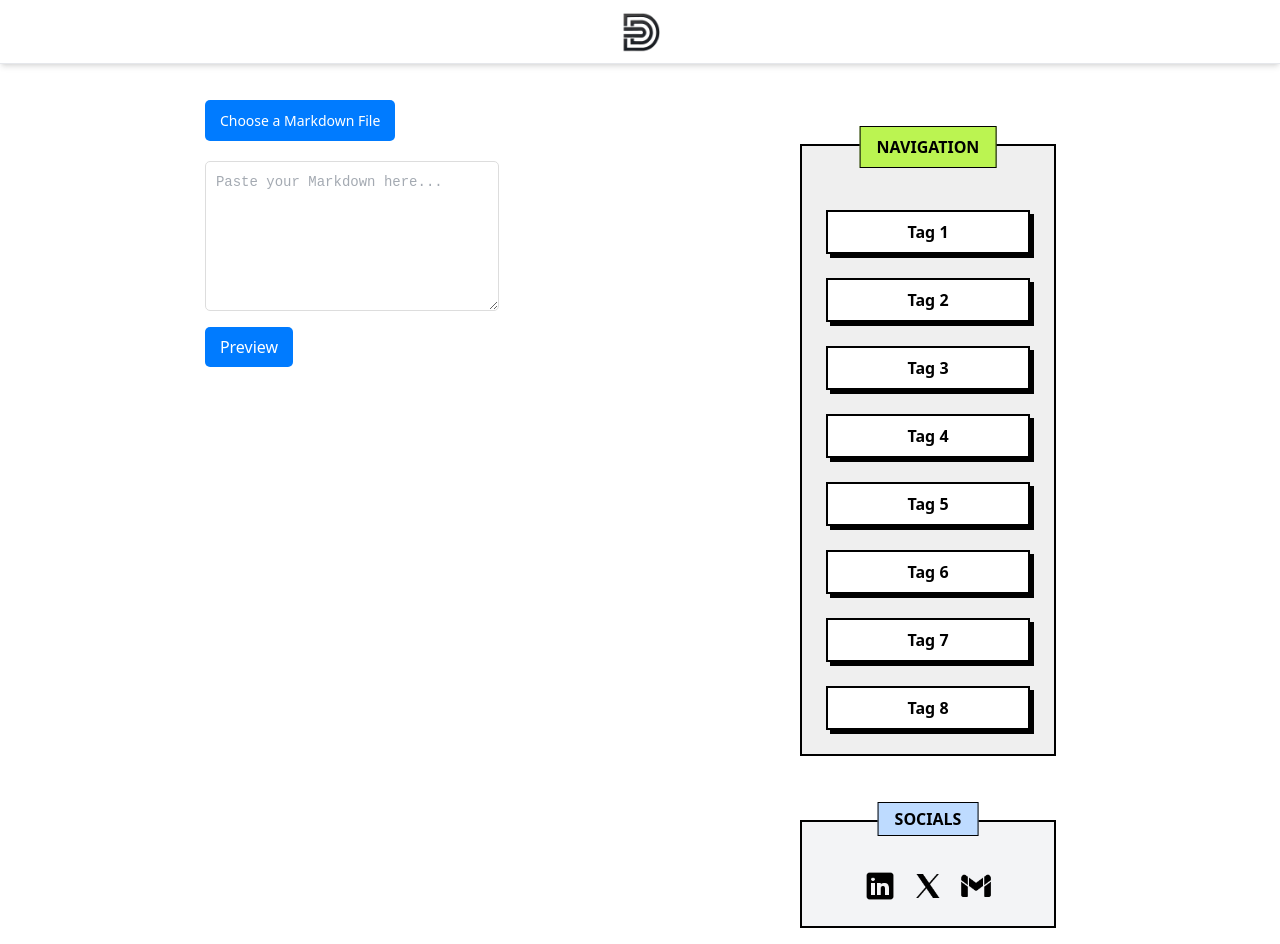
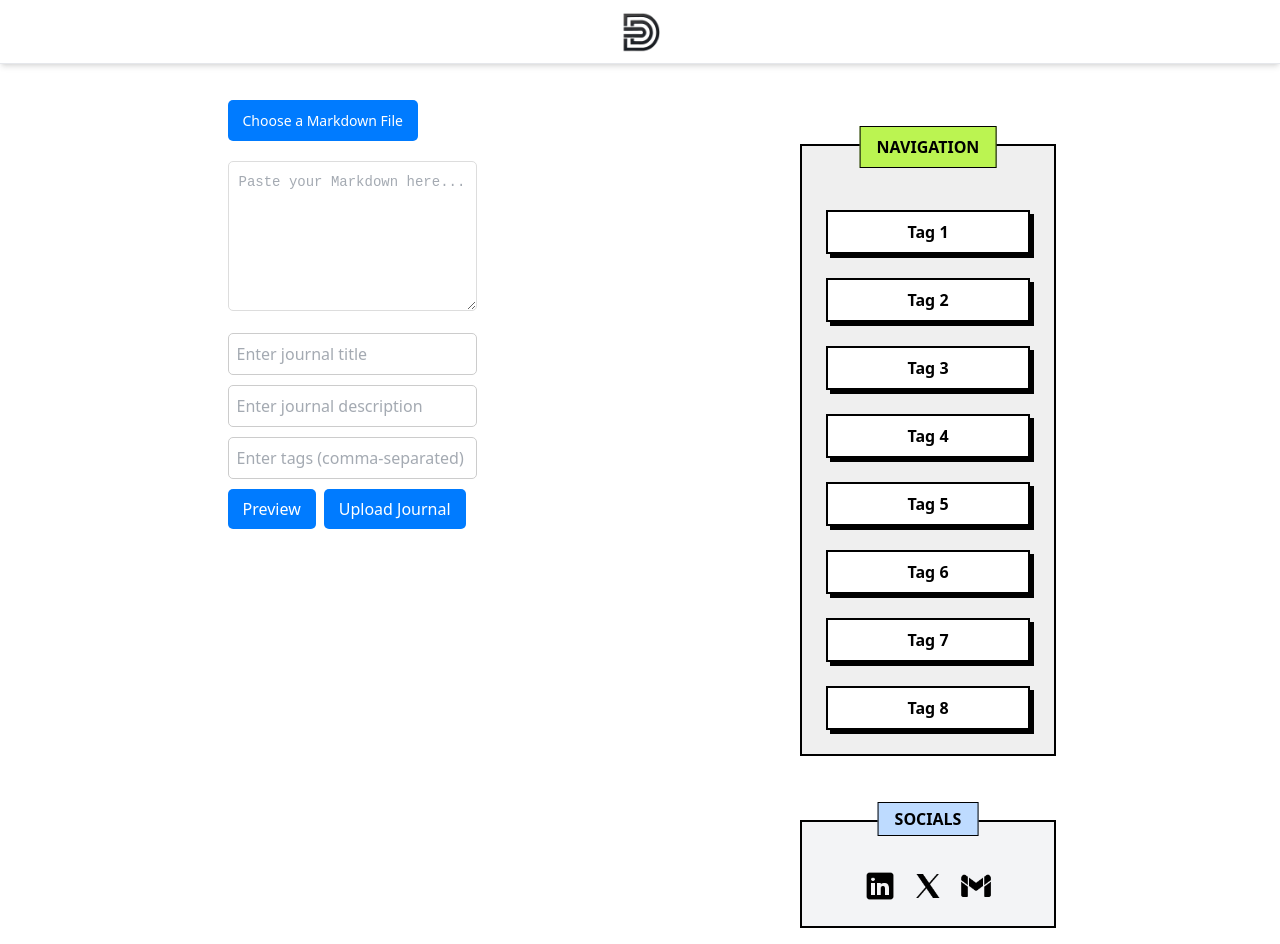
Before and after one commit to Debashish-Dey-DM/brain-dump, a Vue app: page /upload in a window 1280 px wide. Built offline with nearby package versions, Linux system fonts and the light colour scheme.

Commit message:
added api methods

```diff
--- a/package.json
+++ b/package.json
@@ -12,6 +12,7 @@
   },
   "dependencies": {
     "@tailwindcss/vite": "^4.0.12",
+    "axios": "^1.8.3",
     "marked": "^15.0.7",
     "vue": "^3.5.13",
     "vue-router": "^4.5.0"
--- /dev/null
+++ b/src/Services/api.js
@@ -0,0 +1,23 @@
+import axios from 'axios'
+
+const API_URL = 'http://localhost:3000'
+
+export const getJournals = async () => {
+  const response = await axios.get(`${API_URL}/journals`)
+  return response.data
+}
+
+export const getJournalById = async (id) => {
+  const response = await axios.get(`${API_URL}/journals/${id}`)
+  return response.data
+}
+
+export const createJournal = async (journal) => {
+  const response = await axios.post(`${API_URL}/journals`, journal)
+  return response.data
+}
+export default {
+  getJournals,
+  getJournalById,
+  createJournal,
+}
--- /dev/null
+++ b/src/Services/unloadServices.js
@@ -0,0 +1,29 @@
+import api from './api.js'
+
+export const uploadJournal = async ({ title, content, tags, description }) => {
+  try {
+    const journal = {
+      title,
+      content,
+      tags,
+      description,
+    }
+    const response = await api.createJournal(journal)
+    return response
+  } catch (error) {
+    console.error('Upload Journal Error:', error)
+    throw error
+  }
+}
+export const getJournals = async () => {
+  try {
+    const response = await api.getJournals()
+    return response
+  } catch (error) {
+    console.error('Get Journals Error:', error)
+    throw error
+  }
+}
+export default {
+  uploadJournal,
+}
--- a/src/components/Landing/JournalList.vue
+++ b/src/components/Landing/JournalList.vue
@@ -1,18 +1,16 @@
 <template>
   <div class="max-w-2xl mx-auto mt-10 space-y-6">
     <!-- Display only paginated blog posts -->
-    <div
-      v-for="post in paginatedPosts"
-      :key="post.id"
-      class="border-b border-gray-200 pb-4"
-    >
+    <div v-for="post in journals" :key="post.id" class="border-b border-gray-200 pb-4">
       <!-- Date -->
       <p class="text-sm text-gray-500 mb-1">
-        {{ post.date }}
+        {{ formatDate(post.createdAt) }}
       </p>
 
       <!-- Title -->
-      <h2 class="text-xl font-mono subpixel-antialiased text-gray-700 hover:underline cursor-pointer">
+      <h2
+        class="text-xl font-mono subpixel-antialiased text-gray-700 hover:underline cursor-pointer"
+      >
         {{ post.title }}
       </h2>
 
@@ -23,14 +21,16 @@
 
       <!-- Tag Indicator -->
       <p class="text-gray-600 text-sm mt-2">
-        <span class="bg-blue-100 text-blue-800 text-xs font-medium me-2 px-2.5 py-0.5 rounded-sm dark:bg-gray-700 dark:text-blue-400 border border-blue-400">
-          {{ post.tag }}
+        <span
+          class="bg-blue-100 text-blue-800 text-xs font-medium me-2 px-2.5 py-0.5 rounded-sm dark:bg-gray-700 dark:text-blue-400 border border-blue-400"
+        >
+          {{ post.tags.join(',') }}
         </span>
       </p>
     </div>
 
     <!-- Pagination Controls -->
-    <div class="flex justify-center items-center mt-6 space-x-2">
+    <!-- <div class="flex justify-center items-center mt-6 space-x-2">
       <button
         @click="prevPage"
         :disabled="currentPage === 1"
@@ -48,55 +48,66 @@
       >
         Next
       </button>
-    </div>
+    </div> -->
   </div>
 </template>
 
 <script>
+import { onMounted, ref } from 'vue'
+import { getJournals } from '@/Services/unloadServices'
 export default {
-  name: "JournalList",
+  name: 'JournalList',
+  setup() {
+    const journals = ref([])
+
+    onMounted(async () => {
+      try {
+        journals.value = await getJournals()
+        console.log('Journals:', journals.value)
+      } catch (error) {
+        console.error('Error fetching journals:', error)
+      }
+    })
+
+    return {
+      journals,
+    }
+  },
   data() {
     return {
-      blogPosts: [
-        { id: 1, title: "iOS Mail Is Shite", date: "27 Feb 2025", tag: "blog", description: "A quick rant about why the iOS Mail app doesn't meet my expectations." },
-        { id: 2, title: "Thanks For The Emails", date: "21 Feb 2025", tag: "blog", description: "I appreciate the thoughtful emails I've been receiving from readers." },
-        { id: 3, title: "Work to Live, Don’t Live to Work", date: "15 Feb 2025", tag: "blog", description: "A reflection on maintaining a healthy work-life balance in a demanding career." },
-        { id: 4, title: "Worst Day Ever", date: "29 Jan 2025", tag: "blog", description: "Things didn't go as planned today. Here's what happened and how I coped." },
-        { id: 5, title: "The Wild Robot", date: "26 Jan 2025", tag: "book", description: "My thoughts on this imaginative children's book and why adults might love it too." },
-        { id: 6, title: "RSS Feed Changes", date: "24 Jan 2025", tag: "blog", description: "I'm making some updates to my RSS feed—here's what to expect." },
-        { id: 7, title: "How I Do Security Questions", date: "20 Jan 2025", tag: "blog", description: "A simple strategy for creating secure answers that don't reveal personal info." },
-        { id: 8, title: "Fellas, it's gay to like pop music?", date: "17 Jan 2025", tag: "link", description: "A linked post discussing the ridiculousness of labeling music tastes by gender norms." },
-        { id: 9, title: "Automatically Pulling Multiple Repos From GitHub on Mac", date: "12 Jan 2025", tag: "blog", description: "A quick guide to automating the cloning/pulling of multiple repositories." },
-        { id: 10, title: "Aligning Automattic’s Sponsored Contributions to WordPress", date: "10 Jan 2025", tag: "link", description: "A linked article exploring how Automattic is managing sponsored contributions." },
-        { id: 11, title: "Blog Questions Challenge", date: "05 Jan 2025", tag: "blog", description: "A fun challenge to answer reader questions in one post." },
-        { id: 12, title: "On Virtue Signalling", date: "03 Jan 2025", tag: "blog", description: "My take on the concept of virtue signalling and its effects on social discourse." },
-        { id: 13, title: "SQLite Facts", date: "03 Jan 2025", tag: "link", description: "Interesting tidbits about SQLite and why it's so widely used." },
-      ],
       currentPage: 1,
       itemsPerPage: 10, // Limit to 10 items per page
-    };
+    }
   },
   computed: {
-    totalPages() {
-      return Math.ceil(this.blogPosts.length / this.itemsPerPage);
-    },
+    // totalPages() {
+    //   return Math.ceil(this.blogPosts.length / this.itemsPerPage)
+    // },
     paginatedPosts() {
-      const start = (this.currentPage - 1) * this.itemsPerPage;
-      const end = start + this.itemsPerPage;
-      return this.blogPosts.slice(start, end);
+      const start = (this.currentPage - 1) * this.itemsPerPage
+      const end = start + this.itemsPerPage
+      return this.blogPosts.slice(start, end)
     },
   },
   methods: {
-    nextPage() {
-      if (this.currentPage < this.totalPages) {
-        this.currentPage++;
-      }
-    },
-    prevPage() {
-      if (this.currentPage > 1) {
-        this.currentPage--;
-      }
+    // nextPage() {
+    //   if (this.currentPage < this.totalPages) {
+    //     this.currentPage++
+    //   }
+    // },
+    // prevPage() {
+    //   if (this.currentPage > 1) {
+    //     this.currentPage--
+    //   }
+    // },
+    // method for formatDate
+    formatDate(isoString) {
+      const date = new Date(isoString)
+      return new Intl.DateTimeFormat('en-US', {
+        dateStyle: 'medium',
+        timeStyle: 'short',
+      }).format(date)
     },
   },
-};
+}
 </script>
--- a/src/components/RichTexteditor.vue
+++ b/src/components/RichTexteditor.vue
@@ -10,9 +10,27 @@
     <div class="mt-5">
       <!-- Markdown Text Input -->
       <textarea v-model="markdownContent" placeholder="Paste your Markdown here..."></textarea>
+      <div class="mt-4">
+        <input v-model="journalTitle" placeholder="Enter journal title" class="input" type="text" />
+
+        <input
+          v-model="journalDescription"
+          placeholder="Enter journal description"
+          class="input"
+          type="text"
+        />
+
+        <input
+          v-model="journalTags"
+          placeholder="Enter tags (comma-separated)"
+          class="input mt-2"
+          type="text"
+        />
+      </div>
 
       <!-- Preview Button -->
       <button @click="showPreview">Preview</button>
+      <button @click="uploadJournalEntry" class="ml-2">Upload Journal</button>
 
       <!-- Rendered Markdown Output (Only shown after clicking preview) -->
       <div v-if="isPreviewVisible" class="preview" v-html="markdownToHtml"></div>
@@ -23,13 +41,14 @@
 <script>
 import { ref, computed } from 'vue'
 import { marked } from 'marked'
+import { uploadJournal } from '@/Services/unloadServices'
 
 // Configure marked for GitHub-style Markdown
 marked.setOptions({
-  breaks: true,        // Enables line breaks with a single Enter
-  gfm: true,          // Enables GitHub Flavored Markdown
-  headerIds: false,   // Disable auto-generated header IDs
-  mangle: false       // Prevent unnecessary encoding
+  breaks: true, // Enables line breaks with a single Enter
+  gfm: true, // Enables GitHub Flavored Markdown
+  headerIds: false, // Disable auto-generated header IDs
+  mangle: false, // Prevent unnecessary encoding
 })
 
 export default {
@@ -37,7 +56,9 @@ export default {
     const markdownContent = ref('') // Stores Markdown input
     const isPreviewVisible = ref(false) // Controls when preview is shown
     const selectedFileName = ref('') // Stores uploaded file name
-
+    const journalTitle = ref('')
+    const journalTags = ref('')
+    const journalDescription = ref('')
     // Handle File Upload
     const handleFileUpload = (event) => {
       const file = event.target.files[0]
@@ -58,18 +79,56 @@ export default {
     const showPreview = () => {
       isPreviewVisible.value = true
     }
+    const uploadJournalEntry = async () => {
+      try {
+        const tagsArray = journalTags.value
+          .split(',')
+          .map((tag) => tag.trim())
+          .filter((tag) => tag !== '')
 
-    return { markdownContent, handleFileUpload, markdownToHtml, isPreviewVisible, showPreview, selectedFileName }
-  }
+        await uploadJournal({
+          title: journalTitle.value,
+          content: markdownContent.value,
+          tags: tagsArray,
+          description: journalDescription.value,
+        })
+
+        alert('Journal uploaded successfully!')
+      } catch (error) {
+        console.error('Upload failed:', error)
+        alert('Failed to upload journal.')
+      }
+    }
+
+    return {
+      markdownContent,
+      handleFileUpload,
+      markdownToHtml,
+      isPreviewVisible,
+      showPreview,
+      selectedFileName,
+      uploadJournalEntry,
+      journalTitle,
+      journalTags,
+      journalDescription,
+    }
+  },
 }
 </script>
 
 <style>
 /* Hide default file input */
-input[type="file"] {
+input[type='file'] {
   display: none;
 }
-
+.input {
+  display: block;
+  width: 100%;
+  padding: 8px;
+  border-radius: 5px;
+  border: 1px solid #ccc;
+  margin-top: 10px;
+}
 .file-upload-label {
   display: inline-block;
   padding: 10px 15px;
@@ -129,7 +188,9 @@ button {
 }
 
 /* GitHub-style Markdown Styling */
-.preview h1, .preview h2, .preview h3 {
+.preview h1,
+.preview h2,
+.preview h3 {
   font-weight: bold;
   margin-top: 20px;
 }
```
Also changed, not shown: 1 other file (tests, documents, lock files or other folders).
